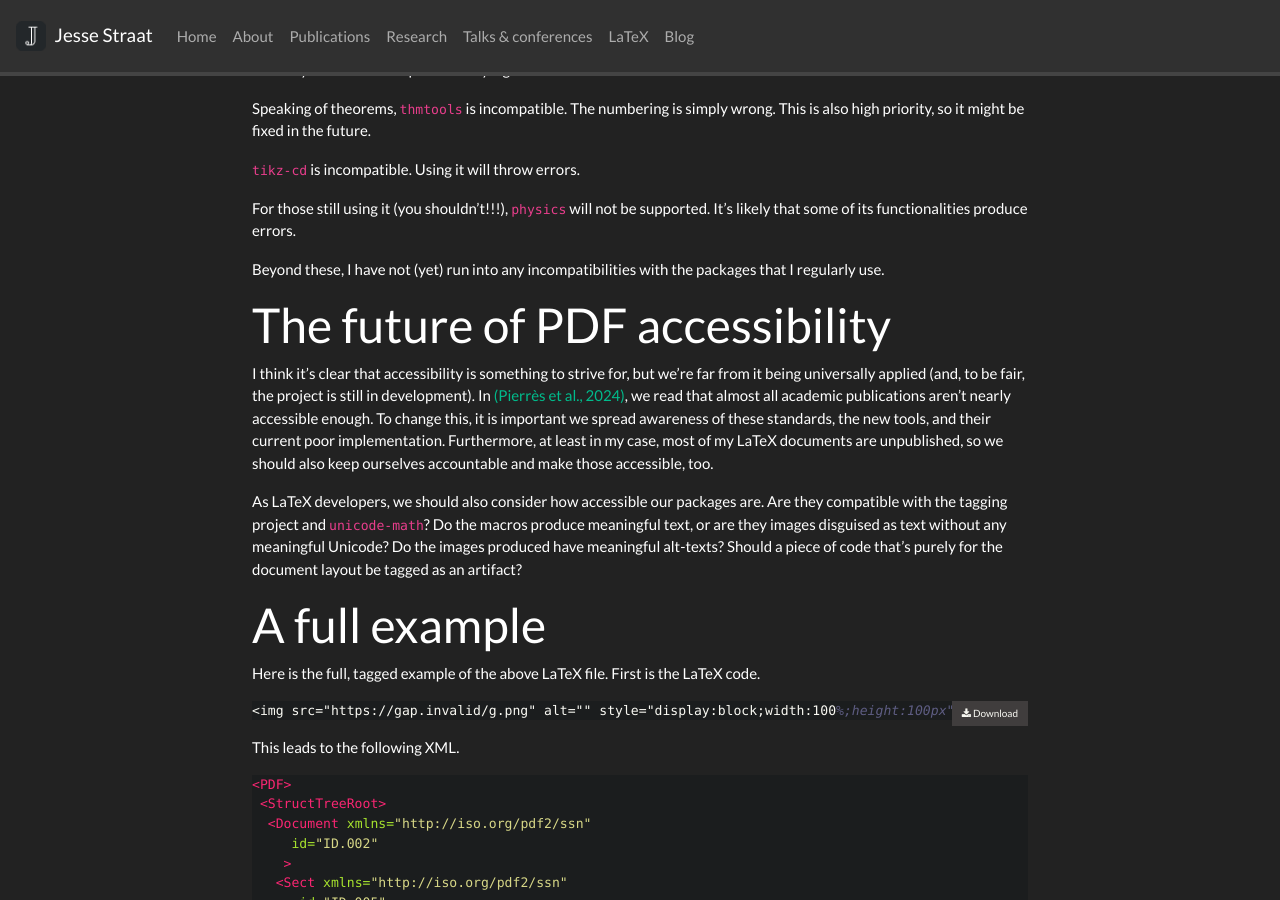
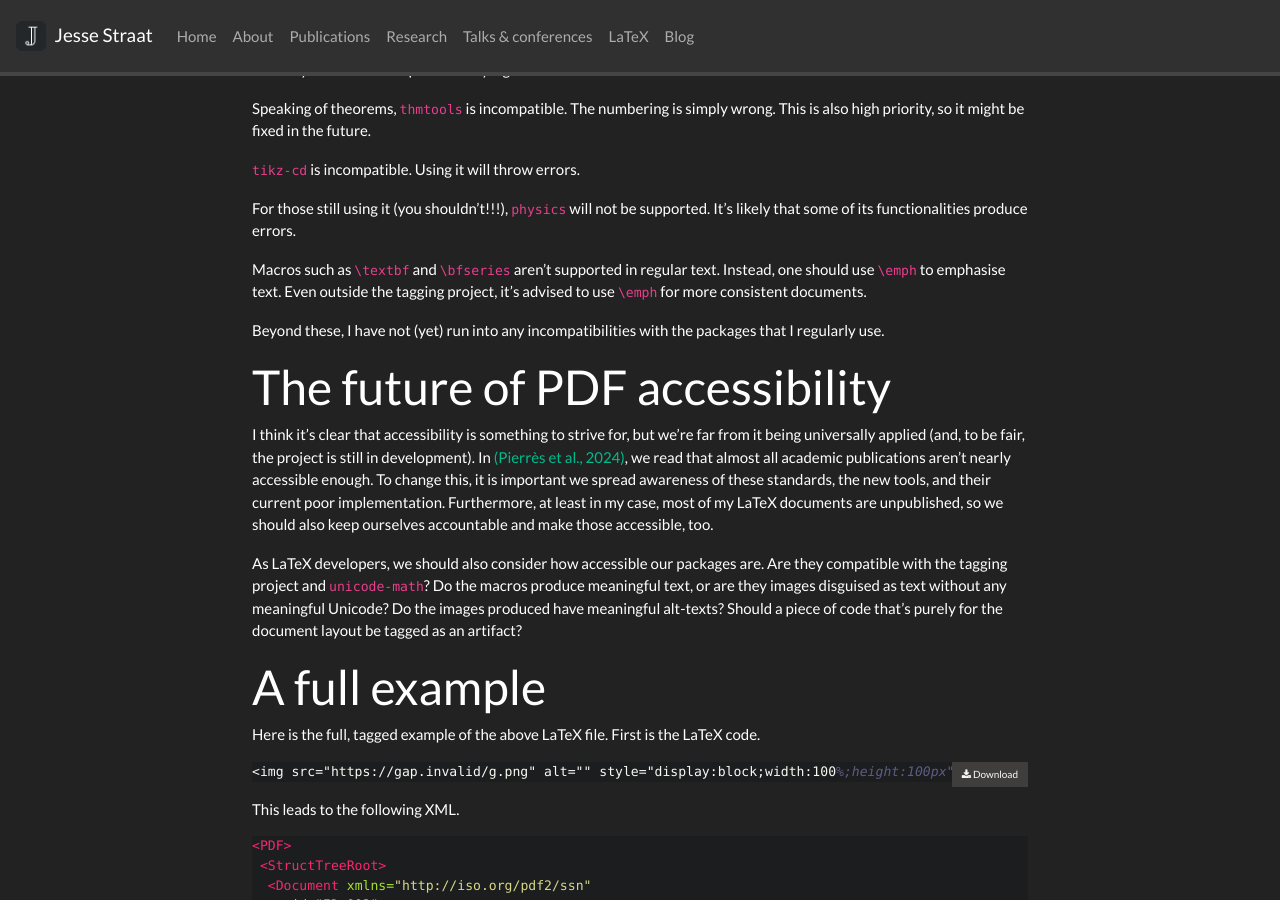
Before and after one commit to JesseStraat/jessestraat.github.io, a Jekyll site: the page built from _posts/2026-03-16-latex-accessibility.md, in a window 1280 px wide and 900 px high, scrolled down 7654 px. Built offline with Jekyll 4.4.1, drawn with Linux system fonts in a browser that asks for light colours; nearby versions of some CDN libraries; a style sheet for code colours, icons or effects is not loaded.

Commit message:
Added something about \emph

```diff
--- a/_posts/2026-03-16-latex-accessibility.md
+++ b/_posts/2026-03-16-latex-accessibility.md
@@ -291,6 +291,8 @@ Speaking of theorems, `thmtools` is incompatible. The numbering is simply wrong.
 `tikz-cd` is incompatible. Using it will throw errors.
 
 For those still using it (you shouldn't!!!), `physics` will not be supported. It's likely that some of its functionalities produce errors.
+
+Macros such as `\textbf` and `\bfseries` aren't supported in regular text. Instead, one should use `\emph` to emphasise text. Even outside the tagging project, it's advised to use `\emph` for more consistent documents.
 
 Beyond these, I have not (yet) run into any incompatibilities with the packages that I regularly use.
 
```
